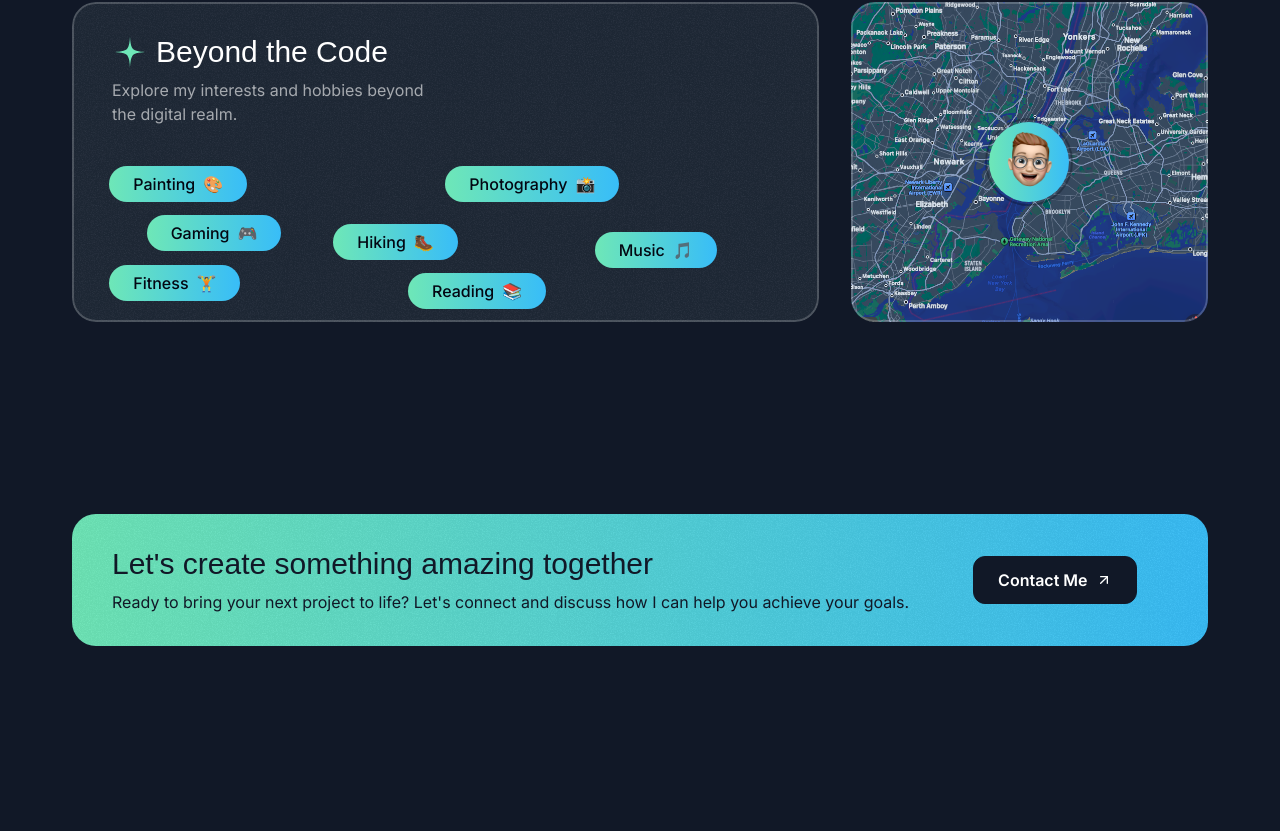
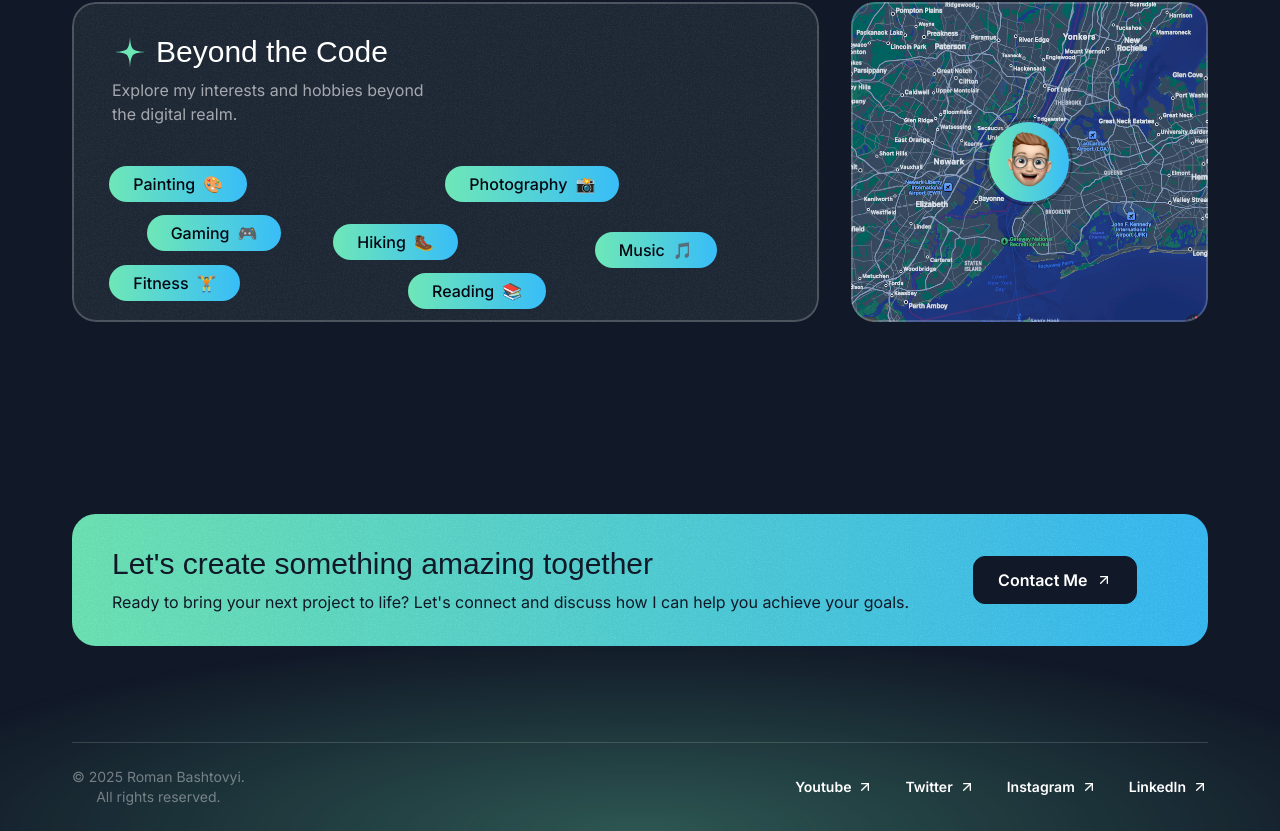
Before and after one commit to RomanBashtovyi/Bashtovyi-Frontend-Portfolio, a Next.js app: page / in a window 1280 px wide. Shown: the part 4382-5213 px from the top of the page. Before the commit the page ends 5124 px from the top, so only its background shows below. Built offline with nearby package versions, Linux system fonts and the light colour scheme; a web font is replaced by a local one.

Commit message:
feat(footer): add Footer section

```diff
--- a/src/app/page.tsx
+++ b/src/app/page.tsx
@@ -5,6 +5,7 @@
 import { TestimonialsSection } from '@/sections/Testimonials'
 import { AboutSection } from '@/sections/About'
 import { ContactSection } from '@/sections/Contact'
+import { Footer } from '@/sections/Footer'
 
 export default function Home() {
   return (
@@ -16,6 +17,7 @@
       <TestimonialsSection />
       <AboutSection />
       <ContactSection />
+      <Footer />
     </div>
   )
 }
--- a/src/sections/Footer.tsx
+++ b/src/sections/Footer.tsx
@@ -1,3 +1,50 @@
+import ArrowUpRightIcon from '@/assets/icons/arrow-up-right.svg'
+
+const footerLinks = [
+  {
+    title: 'Youtube',
+    href: '#',
+  },
+  {
+    title: 'Twitter',
+    href: '#',
+  },
+  {
+    title: 'Instagram',
+    href: '#',
+  },
+  {
+    title: 'LinkedIn',
+    href: '#',
+  },
+]
+
 export const Footer = () => {
-  return <div>Footer Section</div>;
-};
+  return (
+    <footer className="relative -z-10 overflow-x-clip">
+      <div className="absolute h-[400px] w-[1600px] bottom-0 left-1/2 -translate-x-1/2 bg-emerald-300/30 [mask-image:radial-gradient(50%_50%_at_bottom_center,black,transparent)] -z-10" />
+      <div className="container">
+        <div className="border-t border-white/15 py-6 text-sm flex flex-col md:flex-row md:justify-between items-center gap-8 ">
+          <div className="text-white/40 text-center">
+            &copy; 2025 Roman Bashtovyi.
+            <br /> All rights reserved.
+          </div>
+          <nav className="flex flex-col md:flex-row items-center gap-8">
+            {footerLinks.map((link) => (
+              <a
+                href={link.href}
+                key={link.href}
+                className="inline-flex items-center gap-1.5"
+              >
+                <span className="font-semibold">
+                  {link.title}
+                </span>
+                <ArrowUpRightIcon className="size-4" />
+              </a>
+            ))}
+          </nav>
+        </div>
+      </div>
+    </footer>
+  )
+}
```
